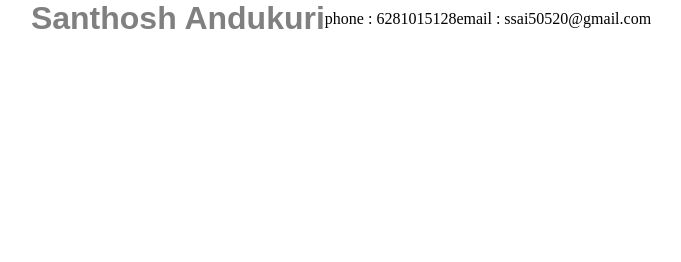
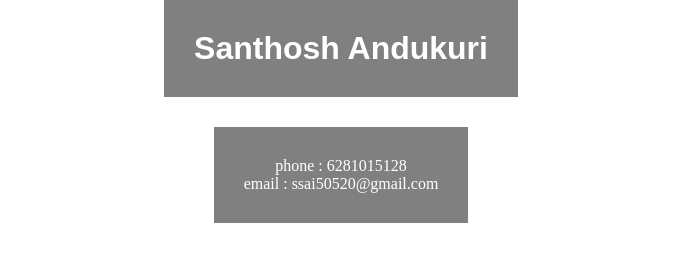
Before and after one commit to andukurisanthosh/My-ID, a plain HTML site: page index.html in a window 1280 px wide. Shown: the whole page, without its empty margins (299-980 px from the left). Drawn offline with Linux system fonts and the light colour scheme.

Commit message:
my third release of application

```diff
--- a/index.html
+++ b/index.html
@@ -1,4 +1,5 @@
 <html lang="en">
+
 <head>
     <meta charset="UTF-8">
     <meta http-equiv="X-UA-Compatible" content="IE=edge">
@@ -6,12 +7,19 @@
     <title>Document</title>
     <link rel="stylesheet" href="./style.css">
 </head>
+
 <body>
     <div class="container">
-        <h1> Santhosh Andukuri</h1>
-        <p>phone : 6281015128</p>
-        <p>email : ssai50520@gmail.com </p>
+        <div class="header">
+            <h1> Santhosh Andukuri</h1>
+        </div>
+        <div class="content">
+            <p>phone : 6281015128</p>
+            <p>email : ssai50520@gmail.com </p>
+        </div>
+
     </div>
 
 </body>
+
 </html>
--- a/style.css
+++ b/style.css
@@ -9,8 +9,17 @@
     justify-content: center;
     align-items: center;
     text-align: center;
+    flex-direction: column;
 }
-.container h1{
+.header{
     font-family: Arial, Helvetica, sans-serif;
-    color: gray;
+    background-color: gray;
+    color: white;
+    padding: 30px;
 }
+.content{
+    background-color: gray;
+    color: white;
+    margin: 30px;
+    padding: 30px;
+}
```
